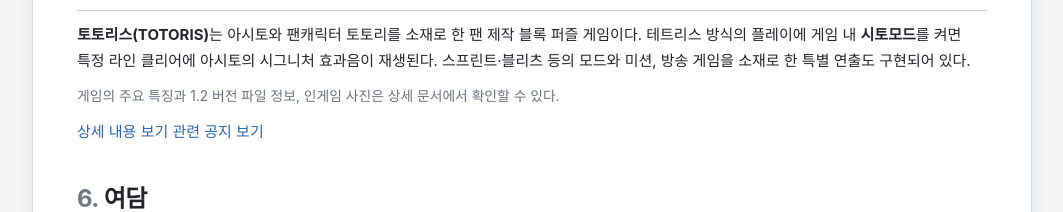
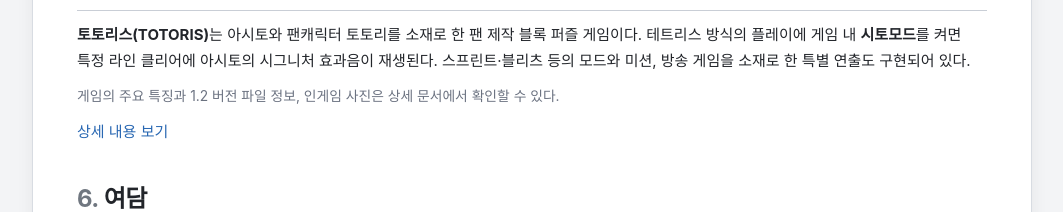
Before and after one commit to asito929/wiki, a plain HTML site: page index.html in a window 1280 px wide. Shown: the part 4440-4652 px from the top of the page, without its empty margins (108-1171 px from the left). Drawn offline with Linux system fonts and the light colour scheme.

Commit message:
Update index.html

```diff
--- a/index.html
+++ b/index.html
@@ -268,7 +268,6 @@
           <p class="subtle">게임의 주요 특징과 1.2 버전 파일 정보, 인게임 사진은 상세 문서에서 확인할 수 있다.</p>
           <div class="content-links">
             <a class="detail-link" href="./content/totoris.html">상세 내용 보기</a>
-            <a class="detail-link" href="https://cafe.naver.com/f-e/cafes/31707301/articles/356?boardtype=L&amp;referrerAllArticles=false" target="_blank" rel="noopener noreferrer">관련 공지 보기</a>
           </div>
         </section>
 
```
